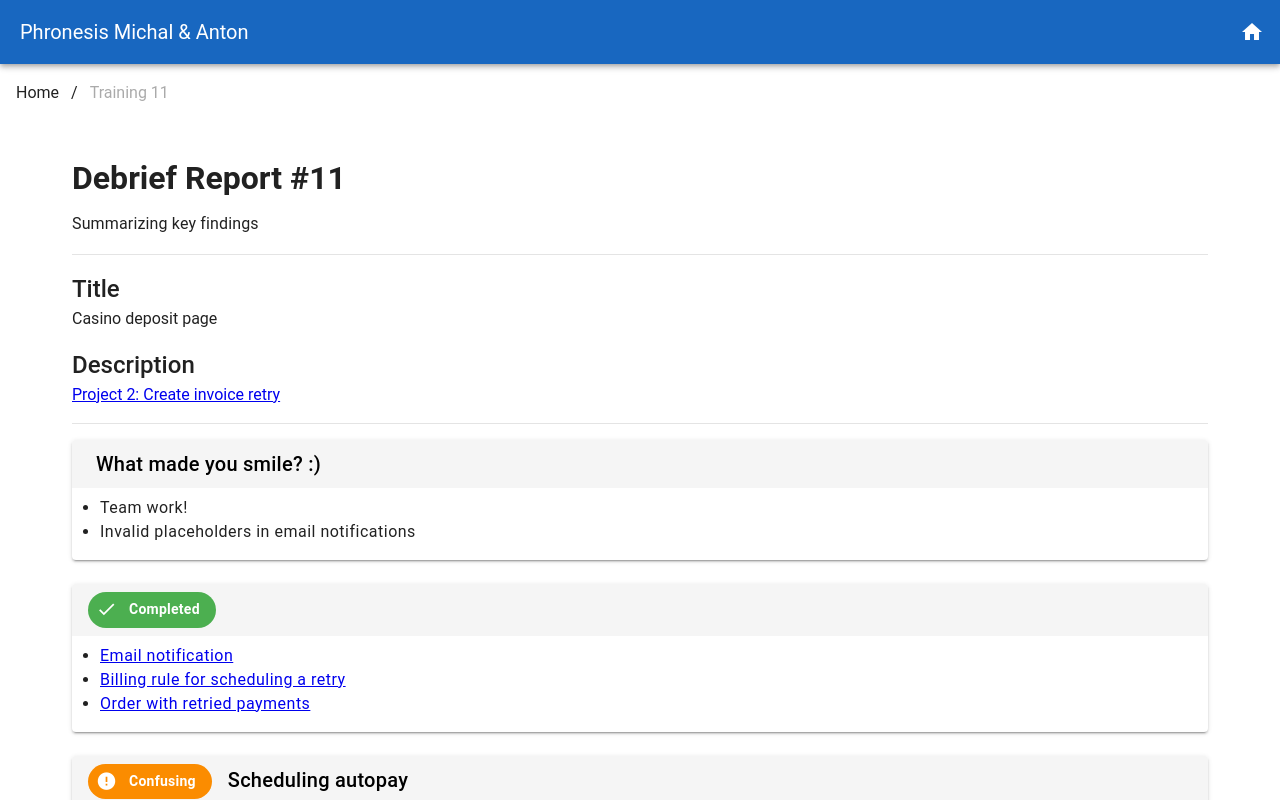
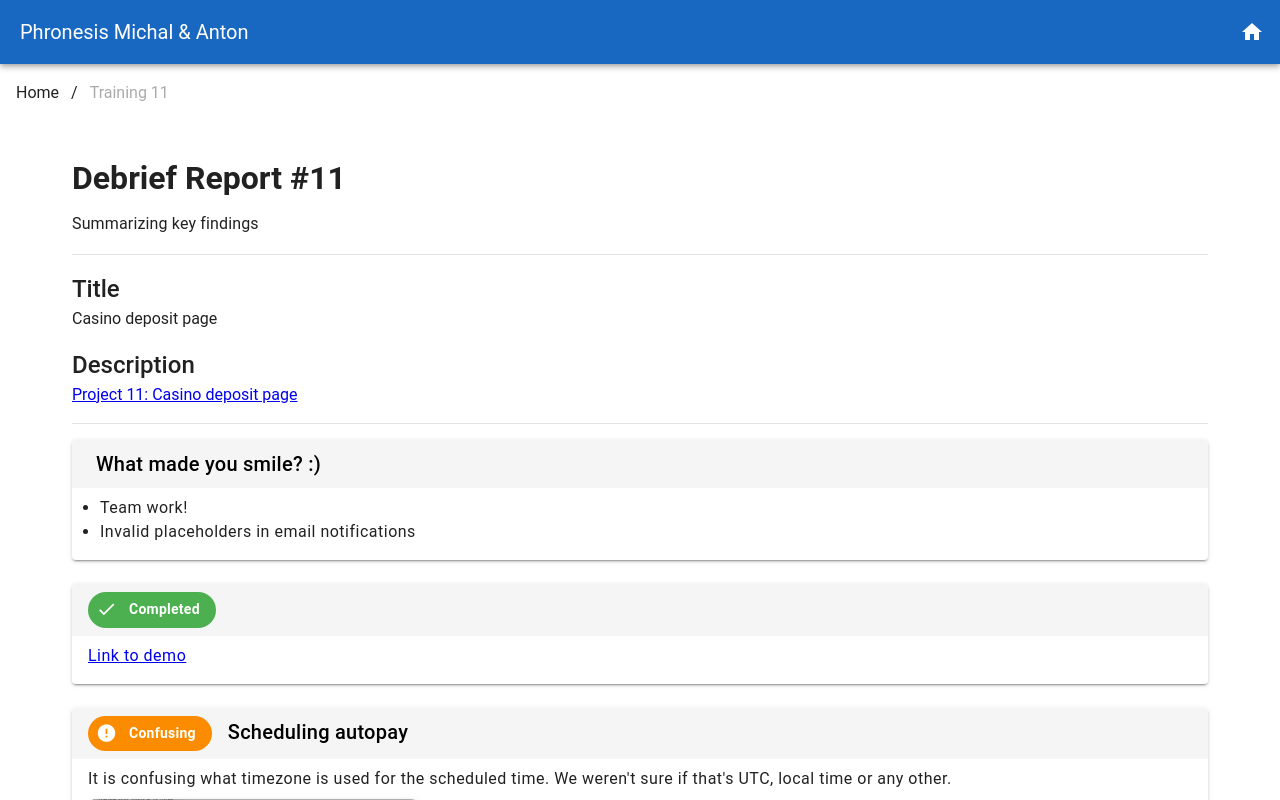
Before and after one commit to michalryngier-rbly/phronesis, a Vue app: page /training-11 in a window 1280 px wide. Shown: the top 800 px of the page. Built offline with nearby package versions, Linux system fonts and the light colour scheme.

Commit message:
feat(phronesis-11): Add style

```diff
--- a/src/pages/training-11/demo/index.vue
+++ b/src/pages/training-11/demo/index.vue
@@ -29,6 +29,12 @@ import RebillyInstruments from '@rebilly/instruments';
 })();
 </script>
 
+<style>
+.rebilly-instruments-button {
+  background-color: #008F39;
+}
+</style>
+
 <template>
   <div id="app">
     <div class="rebilly-instruments-summary"></div>
--- a/src/pages/training-11/index.vue
+++ b/src/pages/training-11/index.vue
@@ -26,8 +26,7 @@ import PhronesisCard from "@/components/phronesis-card.vue";
       Description
     </h2>
     <p>
-      <a href="https://team.rebilly.dev/phronesis-training/projects/create-invoice-retry">Project 2: Create invoice
-        retry</a>
+      <a href="https://team.rebilly.dev/phronesis-training/projects/casino-deposit-page">Project 11: Casino deposit page</a>
     </p>
 
     <v-divider class="mb-4 mt-4" />
@@ -46,11 +45,7 @@ import PhronesisCard from "@/components/phronesis-card.vue";
         <phronesis-card
           completed
         >
-          <ul class="ml-3">
-            <li><a href="https://app-sandbox.rebilly.com/phronesis-lucky-clover-casino/notifications/events/transaction-declined/bind/4">Email notification</a></li>
-            <li><a href="https://app-sandbox.rebilly.com/phronesis-lucky-clover-casino/rules/billing/renewal-invoice-payment-declined/rule/4">Billing rule for scheduling a retry</a></li>
-            <li><a href="https://app-sandbox.rebilly.com/phronesis-lucky-clover-casino/orders/ord_01JQEEB5NJBQS9EX3F7JSV9BB8/upcoming-invoice">Order with retried payments</a></li>
-          </ul>
+          <a href="/training-11/demo">Link to demo</a>
         </phronesis-card>
       </v-col>
 
```
